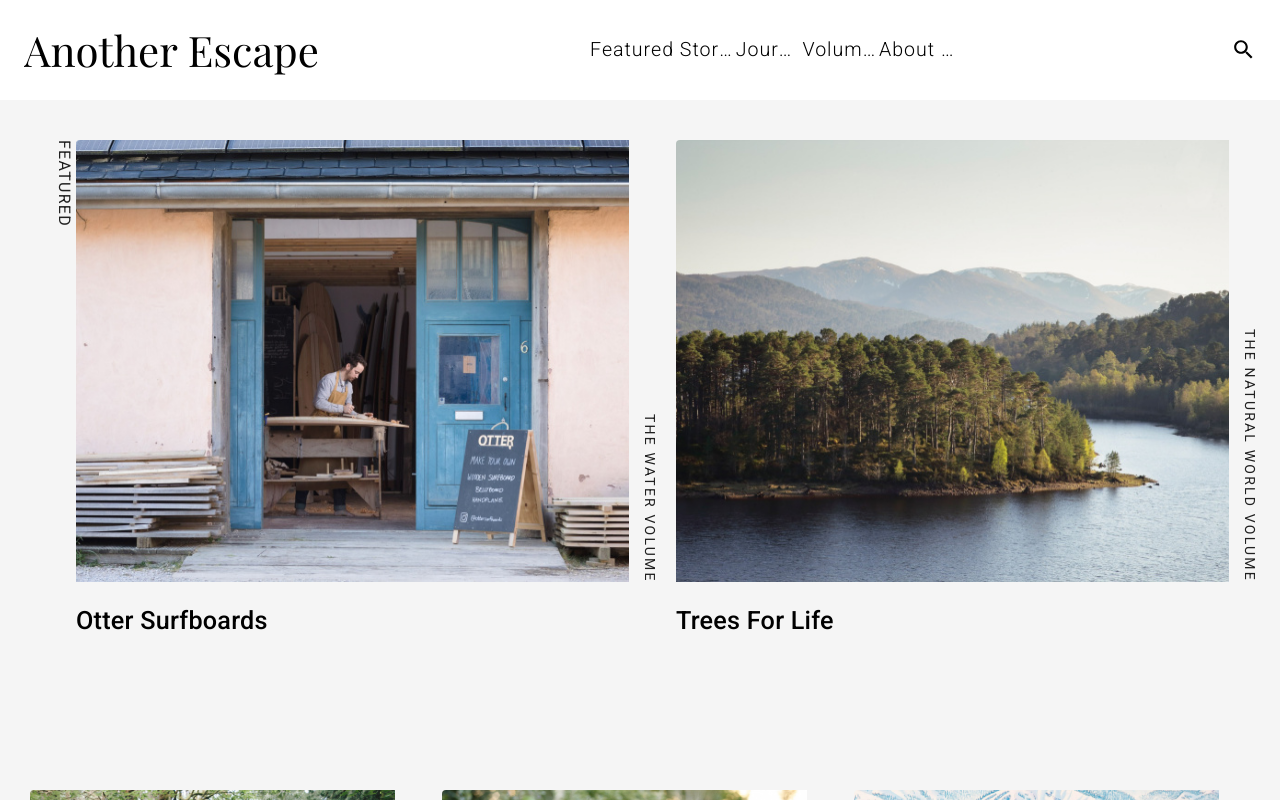
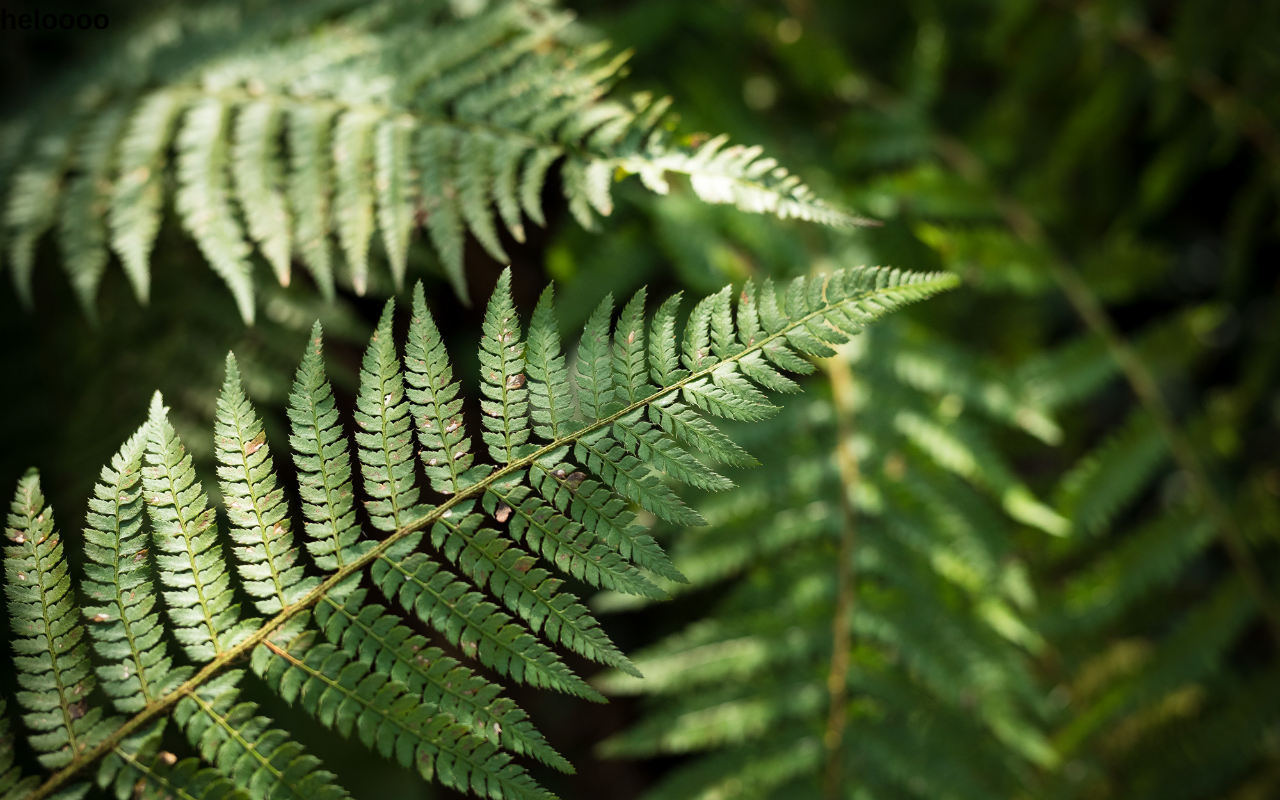
Before and after one commit to aliraza944/Travel-Blog, a Next.js app: page / in a window 1280 px wide. Shown: the top 800 px of the page. Built offline with nearby package versions, Linux system fonts and the light colour scheme; a web font is replaced by a local one.

Commit message:
Landing page added,

```diff
--- /dev/null
+++ b/Components/HomePage/Styles.js
@@ -0,0 +1,14 @@
+import { makeStyles } from "@material-ui/core";
+const useStyles = makeStyles((theme) => ({
+  root: {
+    width: "100%",
+    height: "100vh",
+    margin: "-19px 0 0 0",
+    padding: "0",
+    backgroundImage: `url(${"/Images/homepage.jpg"})`,
+    backgroundPosition: "center",
+    backgroundSize: "cover",
+    backgroundRepeat: "no-repeat",
+  },
+}));
+export default useStyles;
--- /dev/null
+++ b/Components/HomePage/index.js
@@ -0,0 +1,12 @@
+import Image from "next/image";
+import useStyles from "./Styles";
+const HomePage = () => {
+  const classes = useStyles();
+  return (
+    <div className={classes.root}>
+      <h1>heloooo</h1>
+    </div>
+  );
+};
+
+export default HomePage;
--- a/pages/_app.js
+++ b/pages/_app.js
@@ -4,8 +4,6 @@
 import { ThemeProvider } from "@material-ui/core/styles";
 import CssBaseline from "@material-ui/core/CssBaseline";
 import theme from "../src/theme";
-import Navigation from "../Components/Navigation";
-import Footer from "../Components/Footer";
 export default function MyApp(props) {
   const { Component, pageProps } = props;
 
@@ -29,9 +27,7 @@
       <ThemeProvider theme={theme}>
         {/* CssBaseline kickstart an elegant, consistent, and simple baseline to build upon. */}
         <CssBaseline />
-        <Navigation> </Navigation>
         <Component {...pageProps} />
-        <Footer></Footer>
       </ThemeProvider>
     </React.Fragment>
   );
--- a/pages/index.js
+++ b/pages/index.js
@@ -2,15 +2,24 @@
 import path from "path";
 import matter from "gray-matter";
 import Shop from "../Components/Shop";
-
+import { useState } from "react";
 import Header from "../Components/Header";
 import FeaturedSection from "../Components/FeaturedSection";
+import Navigation from "../Components/Navigation";
+import Footer from "../Components/Footer";
+import HomePage from "../Components/HomePage";
 export default function Home({ posts }) {
+  const [home, setHome] = useState(true);
   return (
     <div>
       <Header />
 
       <main>
+        {home ? (
+          <HomePage />
+        ) : (
+          <>
+            <Navigation />
             <FeaturedSection
               data={posts}
               type="featured"
@@ -22,6 +31,9 @@
               buttonText="journal articles"
             />
             <Shop />
+            <Footer />
+          </>
+        )}
       </main>
     </div>
   );
--- a/posts/otter-surfboards.md
+++ b/posts/otter-surfboards.md
@@ -9,4 +9,14 @@
 isHero: true
 ---
 
-## hello world
+## James Otter and his company Otter Surfboards craft hollow wooden surfboards – a beautiful, environmentally-friendly and long-lasting alternative to typical surfboards – and invite surfers down to their workshop in Cornwall, UK, to build their own wooden board on one of their workshop weeks. We visit James to learn about his journey as a craftsperson and his approach to creative entrepreneurship.
+
+<hr>
+
+James, or “Jim” or “Jimmy”, as he happily goes by, emerges from his workshop, its huge bright blue barn-style doors slid wide open, welcoming in the sunshine. He’s barefooted, as always. Wearing an earnest and spirited smile, he extends his arms and suddenly I’m engulfed in his embrace. “He’s a hugger”, smiles Liz, James’ wife, who appears, equally exuberant, with the newest member of the Otter family strapped to her chest: little, doe-eyed, cheerful chappy, William. As if in the company of old friends, we easily slip into comfortable conversation punctuated with laughter. The mood fits the morning – it’s the beginning of a bright, sunny day.<br>
+
+Perched a stone’s throw – just over a kilometre – from the Cornish coast, where countryside rolls over sea cliffs into the ocean, the Otter Surfboards workshop is sited alongside other young businesses on a small ecological park. The journey to the workshop offers tantalising glimpses of the hazy blue smudge that lies on the horizon; the fresh sea breeze rustles the gorse and its radiant yellow flowers; and birds flit in and out of the hedgerows that line the dusty lanes dissecting the countryside.
+
+n the workshop, the sun stirs up a warm woody aroma. It’s like Aladdin’s cave for woodworkers; saws, files, clamps, mallets, planes and all kinds of hand tools hang from the white-washed walls. Towards the back, a small wall coated in blackboard paint is chalked up with scrawled drawings, notes, measurements and angles alongside the emblazoned all-CAPS statement “MEASURE TWICE”. On the opposite wall, hand painted in script-style writing reads, less assertively, “Cut Once”. Lined up against the rear wall, in the shadowy recess of the space, is a collection of wooden boards, each different in shape or style. James gently pulls a few from the rack exhibiting his work and that of his workshop attendees. It's incredible to think that the raw planks of cedar and poplar laid outside the workshop will also end up as such impressive works of craftsmanship.<br>
+
+James sets back to work, whistling as he goes. James and Liz’s black Labrador, Buddy, patrols the workshop, tail wagging, with an old tennis ball in his mouth, its lime green, slobbery threads dangling down and the brown inner exposed. The workshop falls silent as James slips into a state of concentration, templating the nose of the board, marking it out in pencil, measuring twice, of course, and then slowly cutting into the wood with a kataba, a Japanese pull saw. He moves on to planing, purposefully gliding the tool across the wood, creating perfect ringlets of shavings that find their way to the floor. He pauses intermittently and gently runs his hand along the board’s edge to assess his work.
```
Also changed, not shown: pages/blog/Styles.js (+35 -0 lines), pages/blog/[slug].js (+13 -2 lines), public/Images/homepage.jpg (added). Lines whose indentation alone changed are shown as unchanged.
